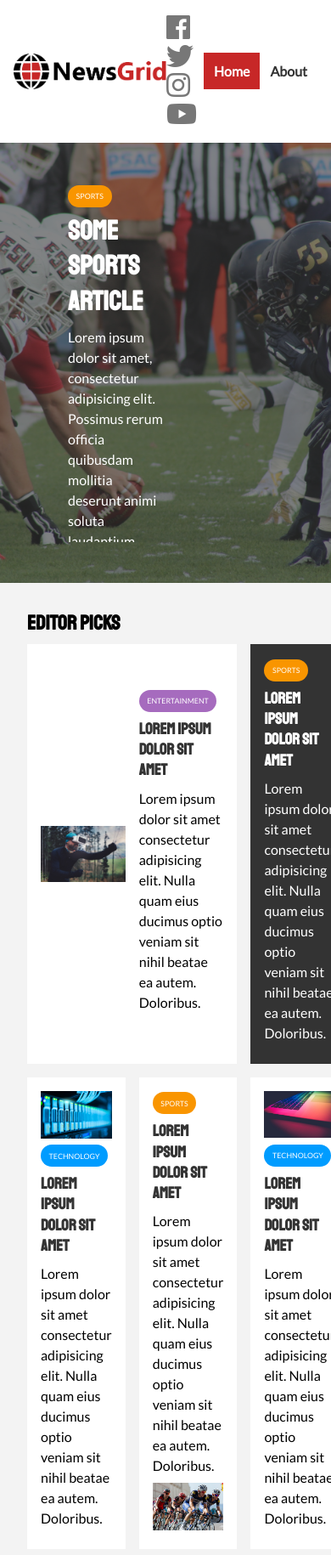
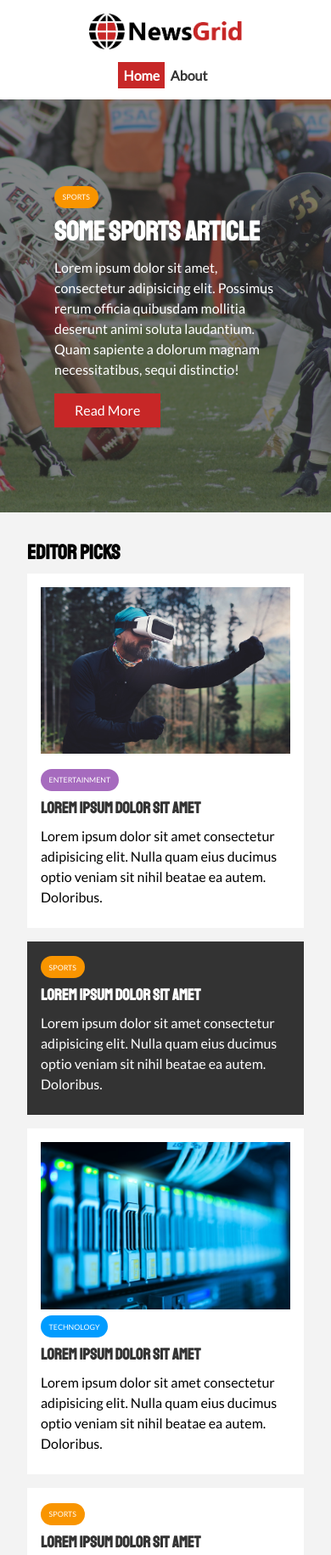
Before and after one commit to Stuuard96/NewsGrid, a plain HTML site: page index.html in a window 390 px wide. Shown: the top 1830 px of the page at 85% size. Drawn offline with Linux system fonts and the light colour scheme.

Commit message:
add responsive

```diff
--- a/css/mobile.css
+++ b/css/mobile.css
@@ -0,0 +1,58 @@
+#main-nav .social {
+  display: none;
+}
+
+#main-nav .container {
+  grid-template-columns: 1fr;
+  gap: 1.2rem;
+}
+
+#main-nav ul,
+#main-nav .logo {
+  justify-self: center;
+}
+
+#main-nav ul li a {
+  padding: 0.4rem;
+}
+
+#home-articles .articles-container {
+  grid-template-columns: repeat(2, 1fr);
+}
+
+#home-articles .articles-container > *:first-child,
+#home-articles .articles-container > *:last-child {
+  grid-template-columns: 1fr;
+  grid-column: 1;
+}
+
+@media (max-width: 600px) {
+  /* Stack Grid Items */
+  #showcase .showcase-container,
+  #home-articles .articles-container,
+  #main-footer .footer-container {
+    grid-template-columns: 1fr;
+  }
+
+  #main-footer .footer-container > *:last-child {
+    grid-column: 1;
+  }
+
+  #main-footer .footer-container > *:first-child,
+  #main-footer .footer-container > *:nth-child(2) {
+    border-bottom: #444 dotted 1px;
+    padding-bottom: 1rem;
+  }
+
+  .page-container {
+    grid-template-columns: 1fr;
+  }
+
+  .page-container > *:first-child {
+    grid-row: 1;
+  }
+}
+
+.l-heading {
+  font-size: 2rem;
+}
--- a/css/style.css
+++ b/css/style.css
@@ -239,7 +239,7 @@ h6 {
 #showcase {
   color: #fff;
   background: #333;
-  padding: 3rem;
+  padding: 2rem;
   position: relative;
 }
 
--- a/index.html
+++ b/index.html
@@ -15,11 +15,11 @@
       rel="stylesheet"
     />
     <link rel="stylesheet" href="css/style.css" />
-    <!-- <link
+    <link
       rel="stylesheet"
       media="screen and (max-width: 768px)"
       href="css/mobile.css"
-    /> -->
+    />
     <link rel="shortcut icon" type="image/x-icon" href="favicon.ico" />
     <title>NewsGrid | Latest News</title>
   </head>
@@ -58,8 +58,7 @@
             <p>
               Lorem ipsum dolor sit amet, consectetur adipisicing elit. Possimus
               rerum officia quibusdam mollitia deserunt animi soluta laudantium.
-              Quam sapiente a dolorum magnam necessitatibus quis tempore facere
-              totam. Dolor, sequi distinctio!
+              Quam sapiente a dolorum magnam necessitatibus, sequi distinctio!
             </p>
             <a href="article.html" class="btn btn-primary">Read More</a>
           </div>
```
